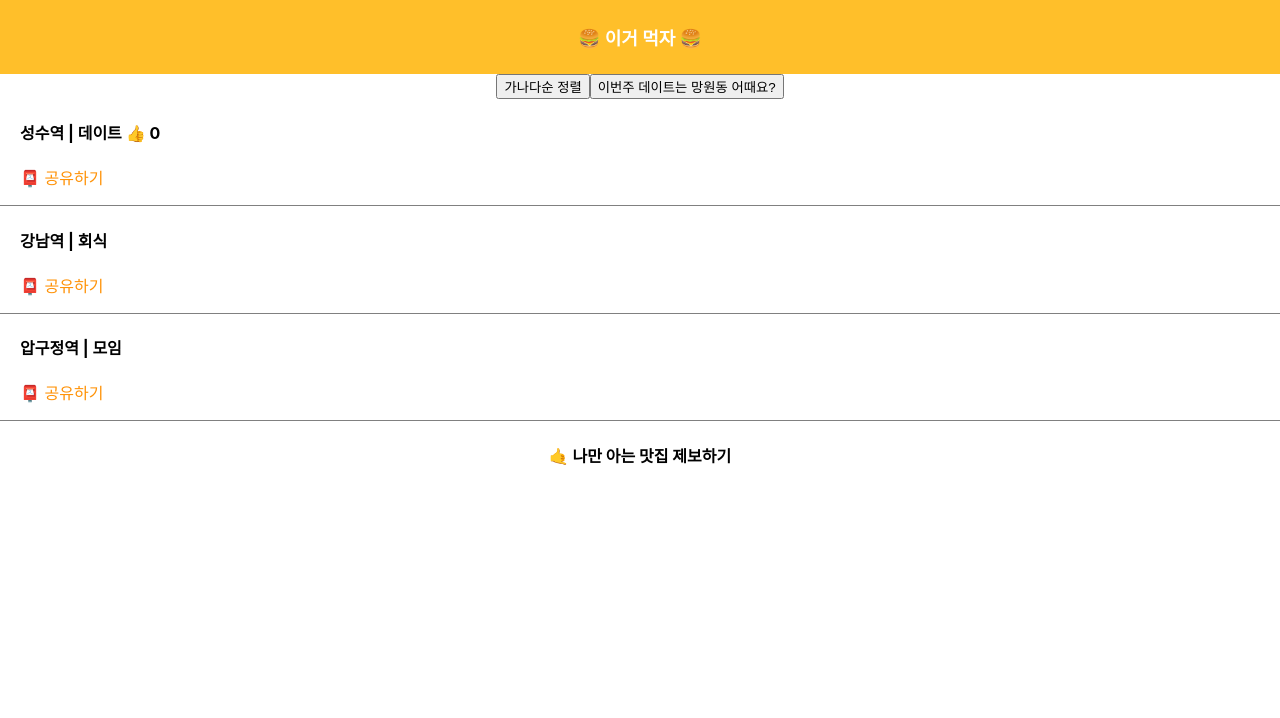
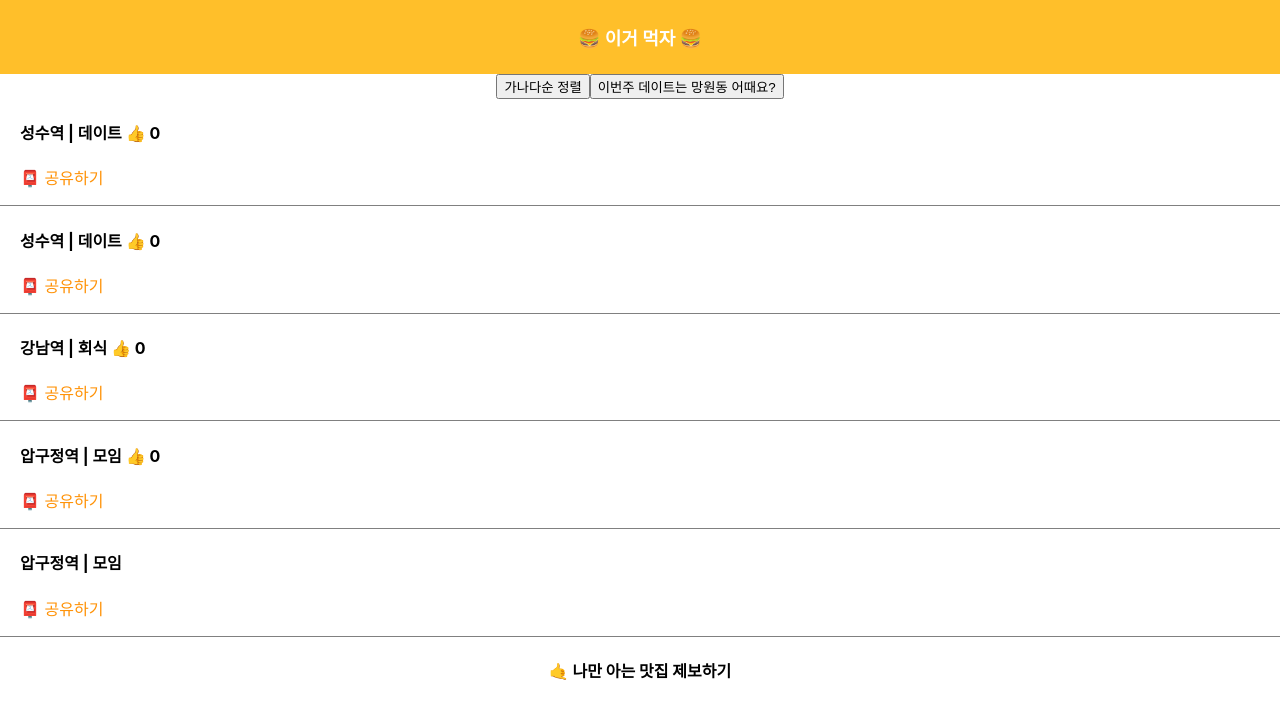
Before and after one commit to ella-yschoi/letsEat, a React (Create React App) app: page / in a window 1280 px wide. Shown: the top 718 px of the page. Built offline with nearby package versions, Linux system fonts and the light colour scheme.

Commit message:
feat: Add map function

```diff
--- a/src/App.js
+++ b/src/App.js
@@ -44,18 +44,28 @@ function App() {
         따라서 state는 변동시 자동으로 html에 반영되게 만들고 싶을 때 사용하기 */}
       {/* onClick={} 안에는 함수 이름을 넣어야 함 */}
       <div className="list">
-        <h4>{ title[0] } <span onClick={()=>{
-          // setThumb 괄호 안에 있는건 기존 state를 갈아치워주는 역할
-          // 다만, 기존 state === 변경 state -> 변경 X
-          setThumb(thumb+1) }}> 👍 </span>
+        {/* setThumb 괄호 안에 있는건 기존 state를 갈아치워주는 역할
+        다만, 기존 state === 변경 state -> 변경 X */}
+        <h4>{ title[0] }
+        <span onClick={()=>{ setThumb(thumb+1) }}> 👍 </span>
         { thumb }</h4>
         <p className="share">📮 공유하기</p>
       </div>
 
-      <div className="list">
-        <h4>{ title[1] }</h4>
-        <p className="share">📮 공유하기</p>
-      </div>
+      { // map()으로 같은 html 반복 생성하기: React는 array 안에 html 담아도 잘 보여줌
+        // array -> 글 제목 개수만큼 생성되도록 title로
+        // 파라미터는 두 개까지 가능 (a: array 안에 있던 data, i: 반복문 도는 정수)
+        title.map(function(a, i){
+          return (
+            // key: 반복문으로 html 생성하면 key={html마다 다른 숫자} 추가 필요
+          <div className="list" key={i}>
+          <h4>{ title[i] }
+          <span onClick={()=>{ setThumb(thumb+1) }}> 👍 </span>
+          { thumb }</h4>
+          <p className="share">📮 공유하기</p>
+          </div>)
+        })
+      }
 
       <div className="list"> {/* modal (X) 꼭 state 변경함수인 setModal 넣을 것 */}
         <h4 button onClick={() => { setModal(!modal) }}>{ title[2] }</h4>
```
